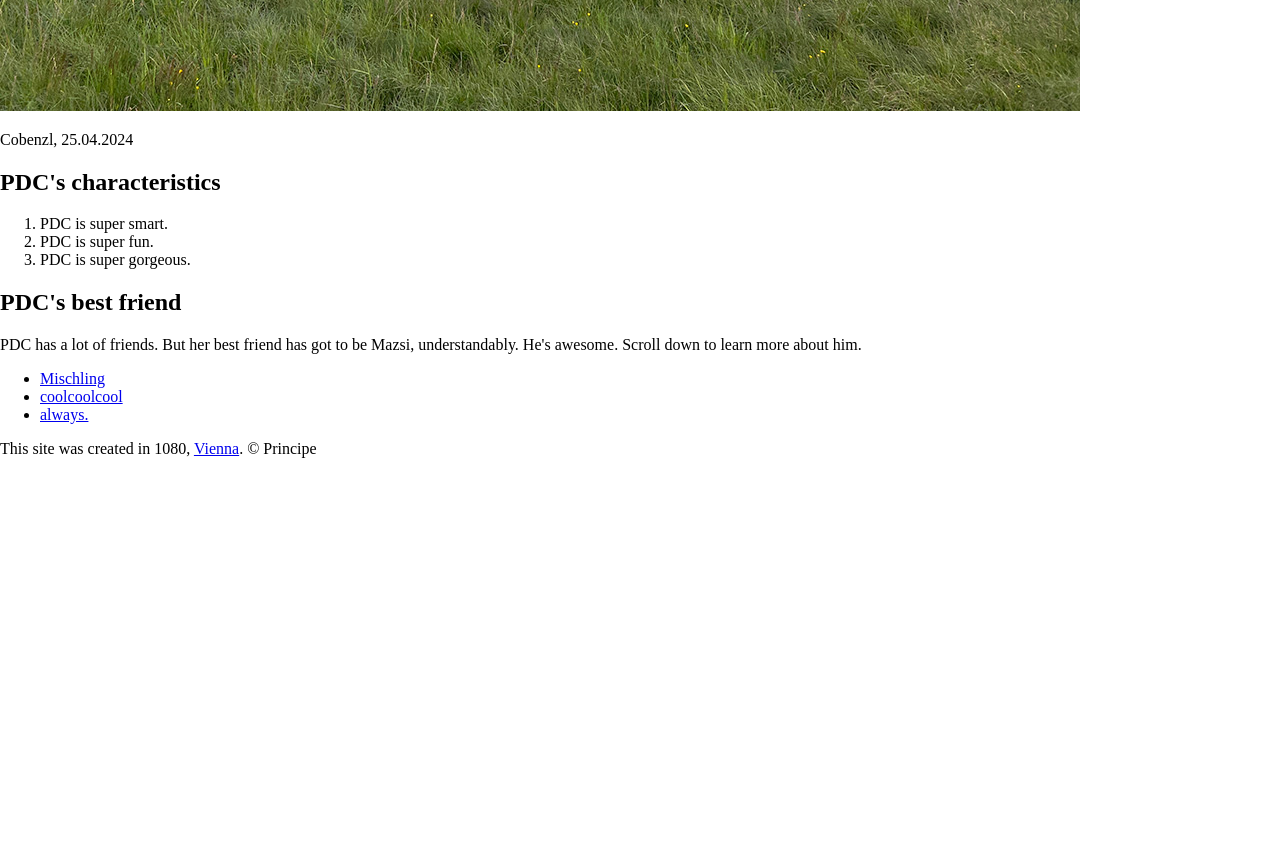
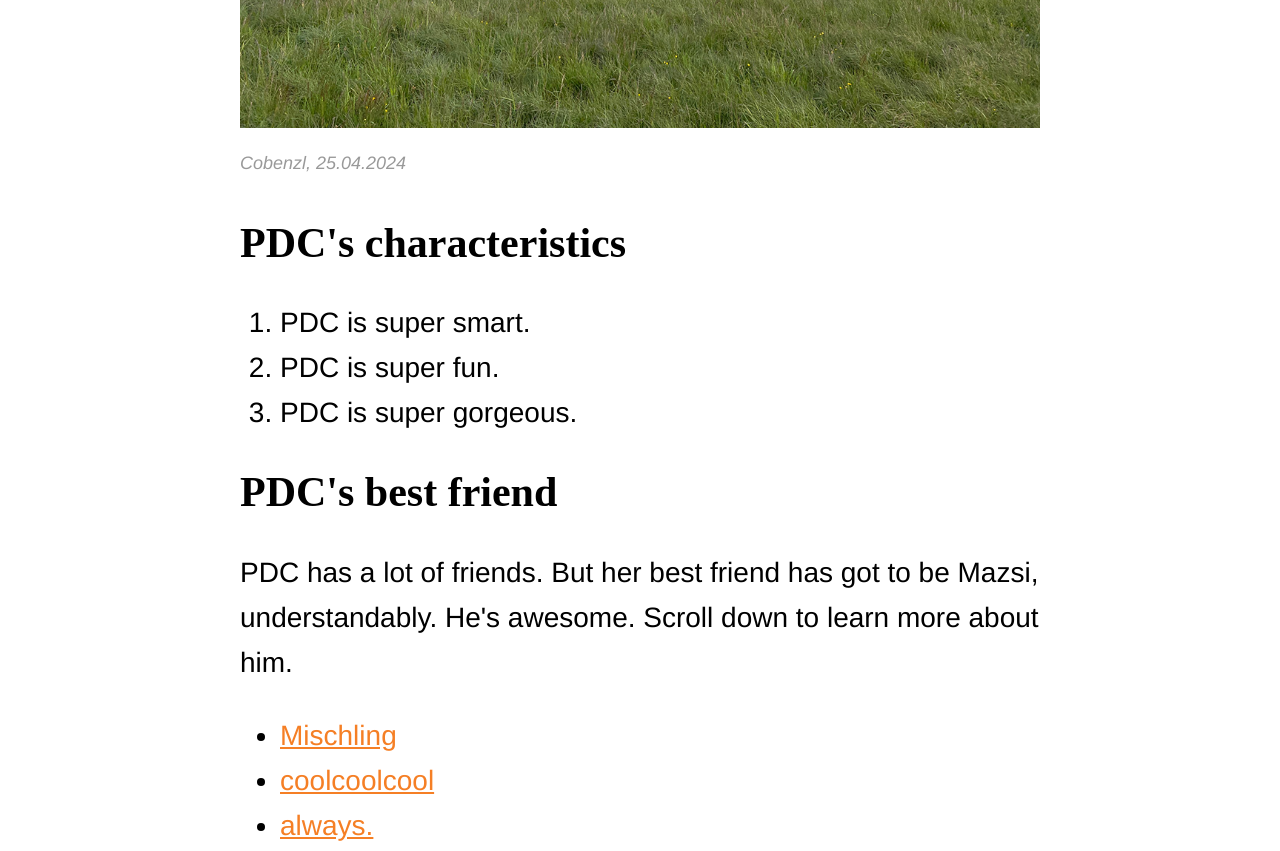
Before and after one commit to iakob04/cartoon-hero, a plain HTML site: page index.html in a window 1280 px wide. Shown: the part 1360-2211 px from the top of the page. Before the commit the page ends 1834 px from the top, so only its background shows below. Drawn offline with Linux system fonts and the light colour scheme.

Commit message:
created CSS

```diff
--- a/css/pdc.css
+++ b/css/pdc.css
@@ -1,6 +1,8 @@
 body{
 	margin: 0;
-	font-family: Recoleta;
+	font-family: Helvetica, Arial, sans-serif;
+	font-size: 28px;
+	line-height: 45px;
 }
 
 header{
@@ -11,9 +13,18 @@ header{
 
 }
 
+h1,h2{
+	font-family: Recoleta;
+}
+
+
+}
+
 header h1{
-	color: white;
+	color: #27348B;
+	font-size: 50px ;
 }
+
 header h2{
 	color: #27348B;
 	font-size: 18px;
@@ -24,3 +35,45 @@ header img{
 	width: 300px;
 	border: 20px solid #28348A;
 }
+
+main{
+	max-width: 800px;
+	margin: 0 auto;
+	padding: 22px;
+}
+
+
+main img{
+	max-width: 100%;
+}
+
+a{
+	color: #f57f25;
+}
+a:hover{
+	background-color: #27348B;
+	color: #f57f25;
+}
+
+footer{
+	background-color: #f57f25;
+	text-align: center;
+	padding: 50px;
+	color: whitesmoke;
+
+}
+
+footer p{
+	margin: 0px;
+}
+
+footer a{
+	color: whitesmoke;
+}
+
+p.caption{
+	color: #999999;
+	font-style: italic;
+	font-size: 18px;
+	margin-top: 0px;
+}
--- a/index.html
+++ b/index.html
@@ -6,6 +6,7 @@
 	<link rel="stylesheet" type="text/css" href="css/pdc.css">
 </head>
 <body>
+
 	<!-- header element -->
 	<header>
 		<img src="img/PDC.jpeg">
@@ -18,7 +19,7 @@
 		<h2>About PDC</h2>
 		<p>PDC is amazing. Living her life in 1170 together with her wonderful companion Mazsi.</p>
 		<img src="img/cobenzl.jpg">
-		<p>Cobenzl, 25.04.2024</p>
+		<p class="caption">Cobenzl, 25.04.2024</p>
 		<h2>PDC's characteristics</h2>
 		<ol>
 			<li>PDC is super smart.</li>
```
